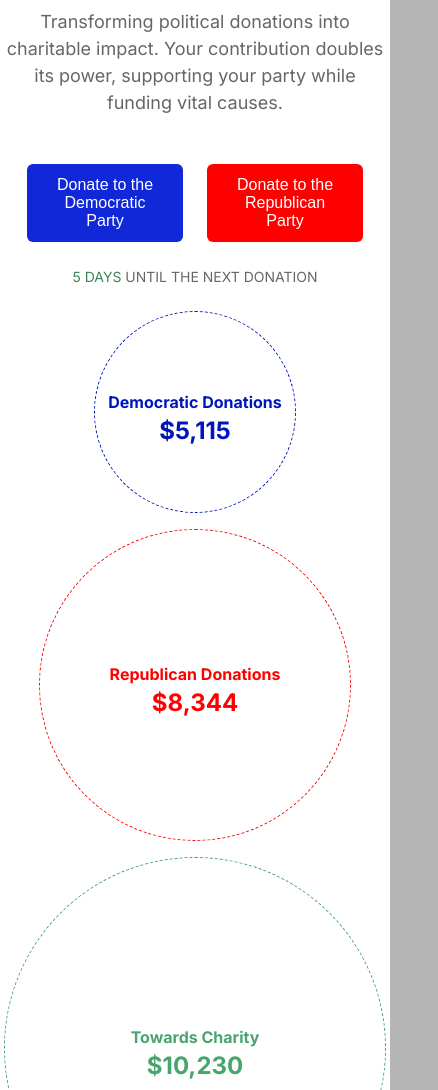
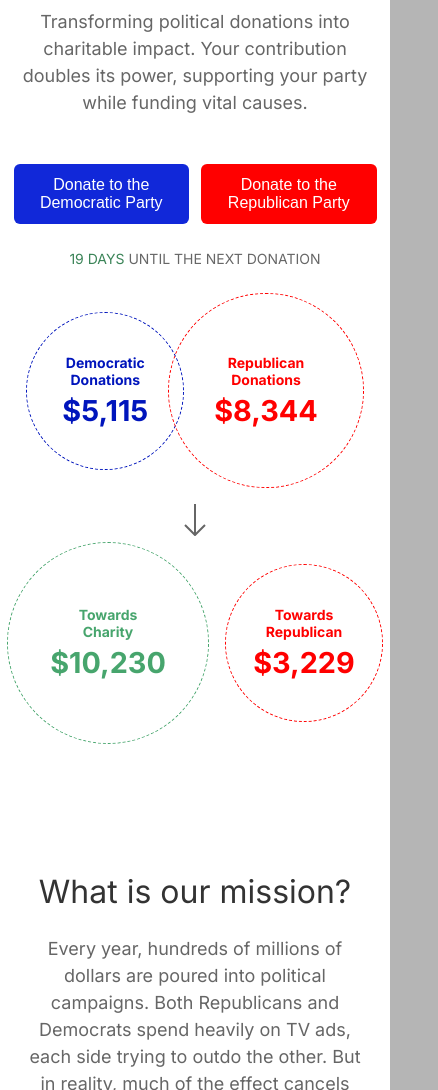
Before and after one commit to Cream0606/DoubleImpact.github.io, a plain HTML site: page index.html in a window 390 px wide. Shown: the part 370-1460 px from the top of the page, 438 px wide, since content can reach past the window. Drawn offline with Linux system fonts and the light colour scheme.

Commit message:
circles working

```diff
--- a/index.html
+++ b/index.html
@@ -25,21 +25,37 @@
         </div>
         <div class="balance-section">
             <div class="circle-container">
+                <div class="circle-row">
                     <div class="circle democrat-circle">
-                    <p>Democratic Donations</p>
+                        <p>Democratic <br> Donations</p>
                         <span id="democrat-amount">$5,115</span>
                     </div>
                     <div class="circle republican-circle">
-                    <p>Republican Donations</p>
+                        <p>Republican <br> Donations</p>
                         <span id="republican-amount">$8,344</span>
                     </div>
+                </div>
+                <div class="arrow-container">
+                    <div class="arrow right-arrow">
+                        <svg data-name="1-Arrow Up" xmlns="http://www.w3.org/2000/svg" viewBox="0 0 32 32">
+                            <path d="m26.71 10.29-10-10a1 1 0 0 0-1.41 0l-10 10 1.41 1.41L15 3.41V32h2V3.41l8.29 8.29z"/>
+                        </svg>
+                    </div>
+                    <div class="arrow down-arrow">
+                        <svg data-name="1-Arrow Up" xmlns="http://www.w3.org/2000/svg" viewBox="0 0 32 32">
+                            <path d="m26.71 10.29-10-10a1 1 0 0 0-1.41 0l-10 10 1.41 1.41L15 3.41V32h2V3.41l8.29 8.29z"/>
+                        </svg>
+                    </div>
+                </div>
+                <div class="circle-row">
                     <div class="circle charity-circle">
-                    <p>Towards Charity</p>
+                        <p>Towards <br> Charity</p>
                         <span id="charity-amount">$0</span>
                     </div>
                     <div class="circle remaining-circle">
-                    <p>Towards Party</p>
+                        <p>Towards <br> Party</p>
                         <span id="remaining-amount">$0</span>
+                    </div>
                 </div>
             </div>
         </div>
@@ -103,7 +119,7 @@
             <div class="about-header-container">
                 <h2 class="about-title">About Us</h2>
                 <p class="about-description">
-                    We are a team of volunteer innovators, scholars, and technologists dedicated to making the pie bigger for everyone. Our team has members who plan to support candidates on both sides of the 2024 election. We believe technology, creatively applied, can lead to new possibilities for “Third Way” political solutions. This can lead us closer to enjoying ease and abundance – by tapping our potential for perfect coordination as a society.
+                    We are a team of volunteer innovators, scholars, and technologists dedicated to making the pie bigger for everyone. Our team has members who plan to support candidates on both sides of the 2024 election. We believe technology, creatively applied, can lead to new possibilities for "Third Way" political solutions. This can lead us closer to enjoying ease and abundance – by tapping our potential for perfect coordination as a society.
                 </p>
             </div>
             <div class="team-grid">
--- a/script.js
+++ b/script.js
@@ -10,10 +10,18 @@ function updateCircleSizes(democratAmount, republicanAmount, charityAmount, rema
     const maxAmount = Math.max(totalParties, totalCharity);
 
     function setCircleSize(element, amount) {
-        const size = Math.max(200, (amount / maxAmount) * 500);
+        const baseSize = window.innerWidth <= 767 ? Math.min(window.innerWidth * 0.4, 200) : Math.min(window.innerWidth * 0.25, 200);
+        const size = Math.max(baseSize, (amount / maxAmount) * baseSize * 2);
+        const fontSize = 24;
+
         element.style.width = `${size}px`;
         element.style.height = `${size}px`;
-        element.style.fontSize = `24px`;
+        element.style.fontSize = `${fontSize}px`;
+
+        const amountSpan = element.querySelector('span');
+        if (amountSpan) {
+            amountSpan.style.fontSize = `${fontSize * 1.2}px`;
+        }
     }
 
     setCircleSize(document.querySelector('.democrat-circle'), democratAmount);
@@ -21,6 +29,7 @@ function updateCircleSizes(democratAmount, republicanAmount, charityAmount, rema
     setCircleSize(document.querySelector('.charity-circle'), charityAmount);
     setCircleSize(document.querySelector('.remaining-circle'), remainingAmount);
 
+    // Update amount text
     document.getElementById('democrat-amount').textContent = `$${democratAmount.toLocaleString()}`;
     document.getElementById('republican-amount').textContent = `$${republicanAmount.toLocaleString()}`;
     document.getElementById('charity-amount').textContent = `$${charityAmount.toLocaleString()}`;
@@ -32,46 +41,39 @@ function updateCircleSizes(democratAmount, republicanAmount, charityAmount, rema
         remainingCircle.style.borderColor = '#0015BC';
         remainingCircle.style.color = '#0015BC';
         remainingAmountElement.style.color = '#0015BC';
-        remainingCircle.querySelector('p').textContent = 'Towards Democratic';
+        remainingCircle.querySelector('p').innerHTML = 'Towards <br> Democratic';
     } else if (republicanAmount > democratAmount) {
         remainingCircle.style.borderColor = '#FF0000';
         remainingCircle.style.color = '#FF0000';
         remainingAmountElement.style.color = '#FF0000';
-        remainingCircle.querySelector('p').textContent = 'Towards Republican';
+        remainingCircle.querySelector('p').innerHTML = 'Towards <br> Republican';
     } else {
         remainingCircle.style.borderColor = '#c29d25';
         remainingCircle.style.color = '#c29d25';
         remainingAmountElement.style.color = '#c29d25';
-        remainingCircle.querySelector('p').textContent = 'Towards Party';
+        remainingCircle.querySelector('p').innerHTML = ' ';
     }
 }
 
 function updateDaysRemaining() {
     const now = new Date();
-    const dayOfWeek = now.getDay();
-    const daysUntilSunday = (7 - dayOfWeek) % 7;
-    const nextSunday = new Date(now);
-
-    if (daysUntilSunday === 0) {
-        nextSunday.setDate(now.getDate() + 7);
-    } else {
-        nextSunday.setDate(now.getDate() + daysUntilSunday);
-    }
-
-    const timeDifference = nextSunday - now;
+    const lastDayOfMonth = new Date(now.getFullYear(), now.getMonth() + 1, 0);
+    const timeDifference = lastDayOfMonth - now;
 
     const daysRemaining = Math.floor(timeDifference / (1000 * 60 * 60 * 24));
     const hoursRemaining = Math.floor((timeDifference % (1000 * 60 * 60 * 24)) / (1000 * 60 * 60));
     const minutesRemaining = Math.floor((timeDifference % (1000 * 60 * 60)) / (1000 * 60));
 
+    const daysRemainingElement = document.getElementById('days-remaining');
+
     if (daysRemaining > 1) {
-        document.getElementById('days-remaining').textContent = `${daysRemaining} days`;
+        daysRemainingElement.textContent = `${daysRemaining} days`;
     } else if (daysRemaining === 1) {
-        document.getElementById('days-remaining').textContent = `1 day`;
+        daysRemainingElement.textContent = `1 day`;
     } else if (hoursRemaining > 0) {
-        document.getElementById('days-remaining').textContent = `${hoursRemaining} hours and ${minutesRemaining} minutes`;
+        daysRemainingElement.textContent = `${hoursRemaining} hours and ${minutesRemaining} minutes`;
     } else {
-        document.getElementById('days-remaining').textContent = `${minutesRemaining} minutes`;
+        daysRemainingElement.textContent = `${minutesRemaining} minutes`;
     }
 }
 
@@ -108,16 +110,25 @@ function updateCharityContent() {
     });
 }
 
-document.addEventListener("DOMContentLoaded", function() {
+// Add this function to handle resizing
+function handleResize() {
     const democratAmount = parseFloat(document.getElementById("democrat-amount").textContent.replace(/[^0-9.-]+/g,""));
     const republicanAmount = parseFloat(document.getElementById("republican-amount").textContent.replace(/[^0-9.-]+/g,""));
 
     const { charityAmount, remainingAmount } = calculateAmounts(democratAmount, republicanAmount);
 
     updateCircleSizes(democratAmount, republicanAmount, charityAmount, remainingAmount);
+}
 
-    updateDaysRemaining();
-    setInterval(updateDaysRemaining, 24 * 60 * 60 * 1000);
-});
+// Call handleResize on window resize
+window.addEventListener('resize', handleResize);
 
-window.addEventListener('resize', updateCharityContent);
+// Call handleResize on initial load
+document.addEventListener("DOMContentLoaded", handleResize);
+
+// Call updateDaysRemaining immediately and then every minute
+updateDaysRemaining();
+setInterval(updateDaysRemaining, 60000);
+
+// Make sure to call updateDaysRemaining when the DOM is loaded
+document.addEventListener('DOMContentLoaded', updateDaysRemaining);
--- a/styles.css
+++ b/styles.css
@@ -1,4 +1,9 @@
 @import url('https://fonts.googleapis.com/css2?family=Inter:wght@400;700&display=swap');
+
+html {
+    width: 100%;
+    overflow-x: hidden;
+}
 
 body {
     font-family: 'Inter', Arial, sans-serif;
@@ -7,12 +12,16 @@ body {
     background-color: #b5b5b5;
     display: flex;
     flex-direction: column;
-    min-height: 100vh;
+    width: 100%;
+    min-height: 100dvh;
+    align-items: center;
+    overscroll-behavior: none;
+    overflow-x: hidden;
 }
 
 .container {
     background-color: white;
-    padding: 96px 0 0 0;
+    padding: 96px 12px;
     width: 100%;
     display: flex;
     flex-direction: column;
@@ -36,15 +45,17 @@ body {
     font-family: 'Inter', 'Trebuchet MS', sans-serif;
     text-align: center;
     width: 100%;
+    letter-spacing: -1px;
 }
 
 .header-description {
     font-size: 18px;
     color: #666;
-    max-width: 640px;
+    padding: 0 12px;
     margin: 0 auto;
     text-align: center;
     line-height: 1.5;
+    max-width: 600px;
 }
 
 .header-icon {
@@ -64,7 +75,7 @@ body {
     justify-content: center;
     margin: 0 auto;
     display: flex;
-    gap: 24px;
+    gap: 12px;
 }
 
 .donate-button-democratic,
@@ -75,7 +86,7 @@ body {
     border-radius: 6px;
     cursor: pointer;
     font-size: 16px;
-    max-width: 40%;
+    max-width: 45%;
 }
 
 .donate-button-democratic {
@@ -119,11 +130,86 @@ body {
 
 .circle-container {
     display: flex;
+    flex-direction: column;
+    align-items: center;
+    margin: 0 auto;
+}
+
+.circle-row {
+    display: flex;
     justify-content: center;
     align-items: center;
-    min-height: 250px;
-    flex-wrap: wrap;
     gap: 16px;
+}
+
+.republican-circle {
+    margin-left: -32px;
+}
+
+.arrow-container {
+    display: flex;
+    justify-content: center;
+    align-items: center;
+    font-size: 24px;
+    color: #666;
+}
+
+.arrow {
+    padding: 0 24px;
+}
+
+.arrow svg {
+    width: 32px;
+    height: 32px;
+    fill: #666;
+}
+
+.right-arrow svg {
+    transform: rotate(90deg);
+}
+
+.down-arrow svg {
+    transform: rotate(180deg);
+}
+
+.down-arrow {
+    display: none;
+}
+
+@media (min-width: 768px) {
+    .circle-container {
+        flex-direction: row;
+    }
+
+    .arrow-container {
+        flex-direction: column;
+    }
+
+    .right-arrow {
+        display: block;
+    }
+
+    .down-arrow {
+        display: none;
+    }
+}
+
+@media (max-width: 767px) {
+    .circle-container {
+        flex-direction: column;
+    }
+
+    .arrow-container {
+        flex-direction: column;
+    }
+
+    .right-arrow {
+        display: none;
+    }
+
+    .down-arrow {
+        display: block;
+    }
 }
 
 .circle {
@@ -134,14 +220,36 @@ body {
     font-weight: 600;
     transition: all 0.2s ease-in-out;
     border-radius: 50%;
-    min-width: 120px;
-    min-height: 120px;
+    width: 120px; /* Default size */
+    height: 120px; /* Default size */
+    max-width: 25vw; /* Responsive size */
+    max-height: 25vw; /* Responsive size */
 }
 
 .circle p {
+    font-size: 14px;
+    margin: 0;
+    text-align: center;
+    padding: 0 5px;
+}
+
+.circle span {
     font-size: 16px;
-    height: 12px;
-    margin: 12px;
+    margin-top: 5px;
+}
+
+@media (max-width: 767px) {
+    .circle-row {
+        align-items: center;
+    }
+
+    .circle {
+        width: 40vw; /* Larger on mobile */
+        height: 40vw; /* Larger on mobile */
+        max-width: 200px; /* Cap the maximum size */
+        max-height: 200px; /* Cap the maximum size */
+        margin-bottom: 16px;
+    }
 }
 
 .democrat-circle {
@@ -256,6 +364,12 @@ body {
 @media (max-width: 900px) {
     .charities-grid {
         grid-template-columns: repeat(2, 1fr);
+    }
+}
+
+@media (max-width: 600px) {
+    .charities-grid {
+        grid-template-columns: 1fr;
     }
 }
 
@@ -414,6 +528,21 @@ body {
     transition: max-height 0.2s ease-in;
 }
 
+@media (max-width: 767px) {
+    .accordion {
+        width: 80%;
+        padding: 0 16px;
+    }
+
+    .accordion__title {
+        font-size: 16px;
+    }
+
+    .accordion__description p {
+        font-size: 14px;
+    }
+}
+
 .team-section {
     padding: 48px 0;
     background-color: #f9f9f9;
@@ -500,7 +629,7 @@ body {
 .footer {
     background-color: #333;
     color: #fff;
-    padding: 24px;
+    padding: 24px 0;
     text-align: center;
     width: 100%;
     margin-top: auto;
```
Lines whose indentation alone changed are shown as unchanged.
